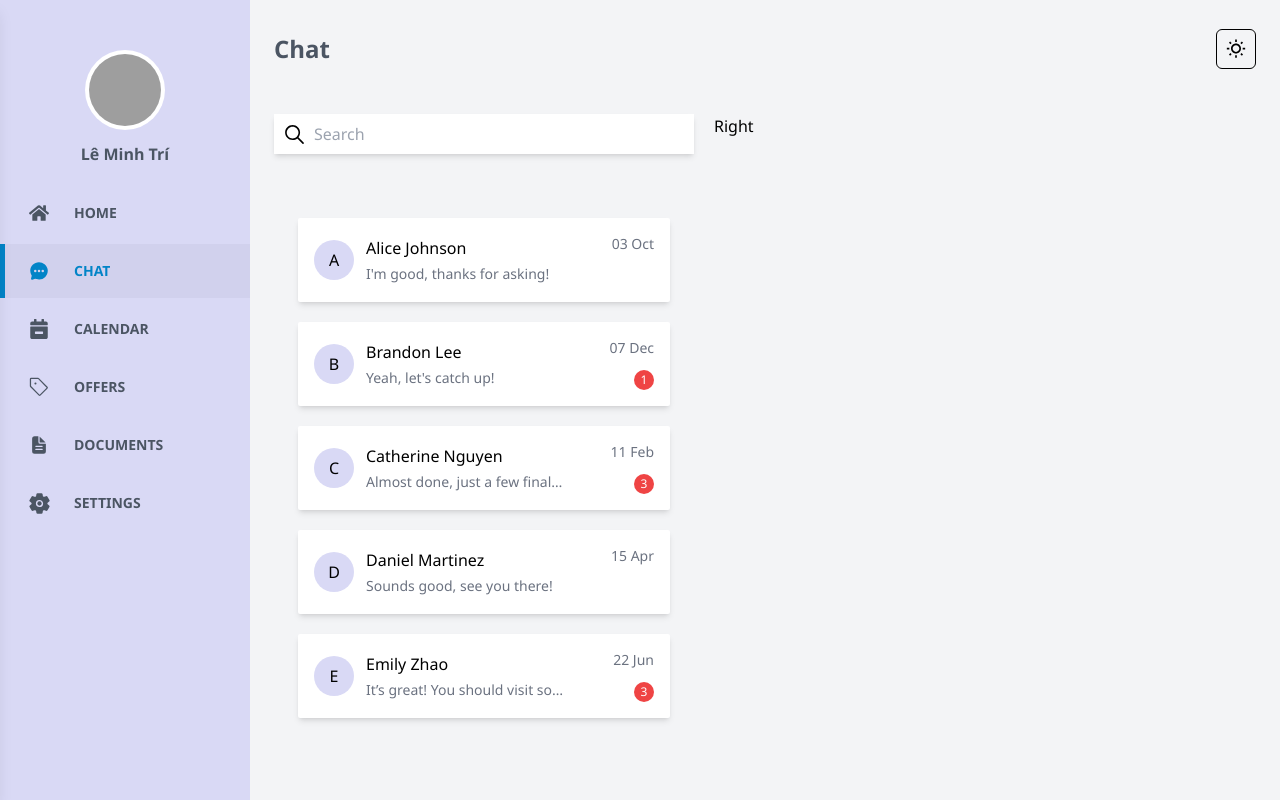
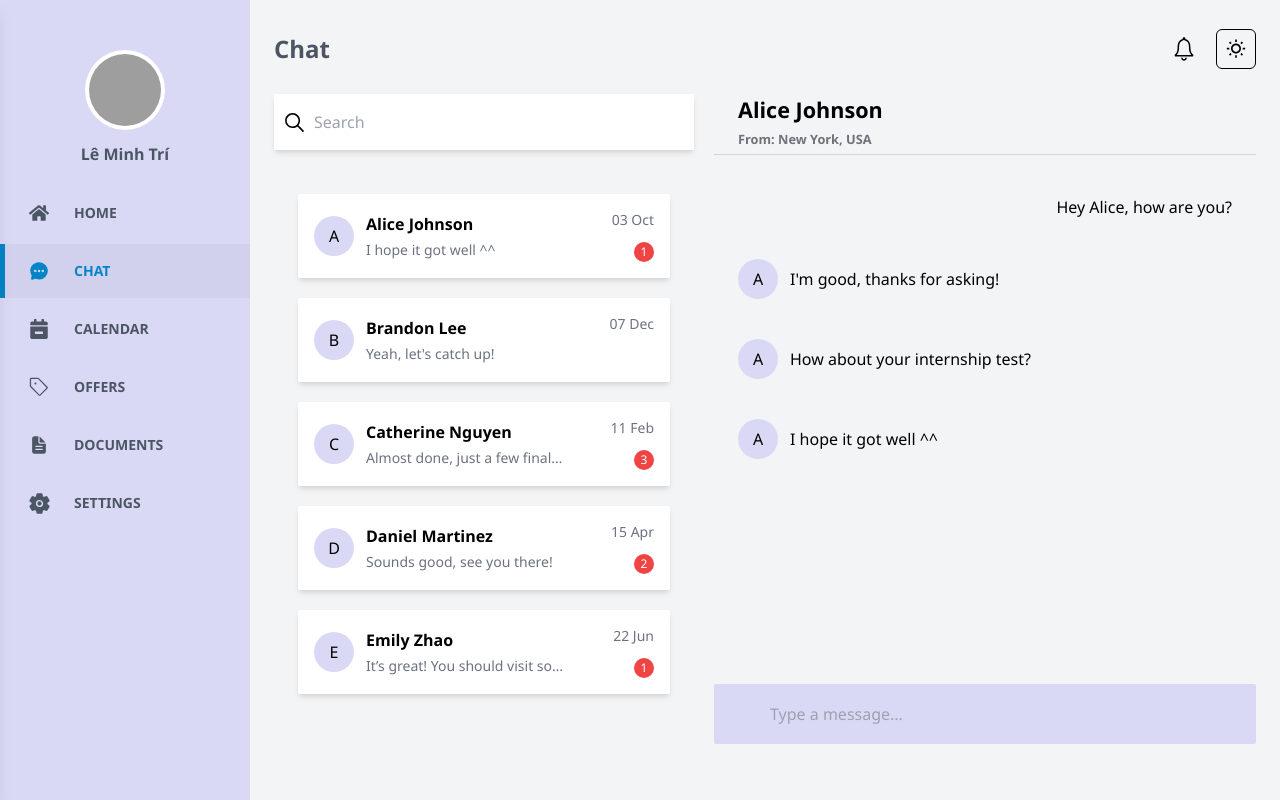
Before and after one commit to minhtrifit/nexlab-chat-app, a React (Vite) app: page /chat in a window 1280 px wide. Built offline with nearby package versions, Linux system fonts and the light colour scheme; grey boxes are pictures that could not be loaded.

Commit message:
add chat feature

```diff
--- /dev/null
+++ b/src/components/ChatBox.tsx
@@ -0,0 +1,136 @@
+import { useEffect, useRef, useState } from "react";
+import { v4 as uuidv4 } from "uuid";
+
+import { useSelector, useDispatch } from "react-redux";
+import { RootState } from "../redux/store";
+import { addChat } from "../redux/actions/chat.actions";
+
+import { CHAT_TYPE } from "../types/chat.type";
+import { USER_TYPE } from "../types/user.type";
+import { getSendAtTime } from "../utils/utils";
+
+interface PropType {
+  targetChat: { user: USER_TYPE | null; chats: CHAT_TYPE[] };
+  setTargetChat?: React.Dispatch<
+    React.SetStateAction<{
+      user: USER_TYPE | null;
+      chats: CHAT_TYPE[];
+    }>
+  >;
+}
+
+const ChatBox = (props: PropType) => {
+  const { targetChat, setTargetChat } = props;
+
+  const dispath = useDispatch();
+
+  const chatBoxref = useRef<HTMLDivElement | null>(null);
+
+  const [chatInputValue, setChatInputValue] = useState<string>("");
+
+  const currentUser = useSelector<RootState, USER_TYPE | null>(
+    (state) => state.users.currentUser
+  );
+
+  const chats = useSelector<RootState, CHAT_TYPE[]>(
+    (state) => state.chats.chats
+  );
+
+  const scrollToBottom = () => {
+    chatBoxref.current?.scrollIntoView({ behavior: "smooth" });
+  };
+
+  const handleSendChat = (e: React.FormEvent<HTMLFormElement>) => {
+    e.preventDefault();
+
+    if (currentUser?.id && targetChat?.user?.id && chatInputValue !== "") {
+      const newChat: CHAT_TYPE = {
+        id: uuidv4(),
+        fromId: currentUser?.id,
+        toId: targetChat?.user?.id,
+        message: chatInputValue,
+        sendAt: getSendAtTime(),
+      };
+
+      dispath(addChat(newChat));
+      setChatInputValue("");
+
+      // Update new target chat
+      if (setTargetChat) {
+        const newChats = targetChat?.chats;
+        newChats.push(newChat);
+
+        setTargetChat({ ...targetChat, chats: newChats });
+      }
+    }
+  };
+
+  useEffect(() => {
+    scrollToBottom();
+  }, [chats]); // Scroll end effect when add new message
+
+  return (
+    <div className="relative w-full h-[calc(100vh-150px)] flex-col gap-5">
+      <div
+        className="w-full px-6 pb-1 flex flex-col gap-1
+                    border-b border-zinc-300 dark:border-primary-gray"
+      >
+        <h1 className="text-[1.35rem] font-bold">
+          {targetChat?.user?.name ? targetChat?.user?.name : "undefined"}
+        </h1>
+        <span className="text-[0.8rem] font-semibold text-zinc-500 dark:text-zinc-400">
+          From:{" "}
+          {targetChat?.user?.location
+            ? targetChat?.user?.location
+            : "undefined"}
+        </span>
+      </div>
+      <div className="mt-10 px-6 pb-4 h-[calc(100%-160px)] overflow-y-auto flex flex-col gap-y-10">
+        {targetChat?.chats?.map((chat: CHAT_TYPE) => {
+          return (
+            <div
+              key={uuidv4()}
+              className={`w-full flex items-center ${
+                chat?.fromId === currentUser?.id
+                  ? "justify-end"
+                  : "justify-start"
+              }`}
+            >
+              <div className="flex items-center gap-3">
+                {chat?.fromId !== currentUser?.id && (
+                  <div
+                    className="w-[40px] h-[40px] rounded-full flex items-center justify-center
+                              bg-light-gray dark:bg-primary-gray"
+                  >
+                    {targetChat?.user?.name
+                      ? targetChat?.user?.name.charAt(0)
+                      : "undefined"}
+                  </div>
+                )}
+                <span>{chat?.message}</span>
+              </div>
+            </div>
+          );
+        })}
+        <div ref={chatBoxref} /> {/* Scroll target */}
+      </div>
+      <form
+        className="absolute bottom-0 w-full h-[60px]"
+        onSubmit={(e) => {
+          handleSendChat(e);
+        }}
+      >
+        <input
+          className="w-full h-full px-14 rounded-sm bg-light-gray dark:bg-primary-gray"
+          placeholder="Type a message..."
+          value={chatInputValue}
+          onChange={(e) => {
+            setChatInputValue(e.target.value);
+          }}
+        />
+      </form>
+    </div>
+  );
+};
+
+export default ChatBox;
--- a/src/components/FriendBox.tsx
+++ b/src/components/FriendBox.tsx
@@ -1,10 +1,10 @@
+import { useEffect, useState } from "react";
 import { useSelector } from "react-redux";
 import { RootState } from "../redux/store";
 
 import { USER_TYPE } from "../types/user.type";
+import { CHAT_TYPE } from "../types/chat.type";
 import { formatDate, getLastestChat } from "../utils/utils";
-import { CHAT_TYPE } from "../types/chat.type";
-import { useEffect, useState } from "react";
 
 interface PropType {
   user: USER_TYPE;
@@ -47,14 +47,16 @@ const FriendBox = (props: PropType) => {
           {user?.name ? user?.name.charAt(0) : "undefined"}
         </div>
         <div className="flex flex-col gap-1">
-          <span>{user?.name}</span>
-          <span className="max-w-[200px] truncate text-sm text-gray-500 dark:text-gray-400">
+          <span className="font-semibold hover:cursor-default">
+            {user?.name}
+          </span>
+          <span className="max-w-[200px] truncate text-sm text-gray-500 dark:text-gray-400 hover:cursor-default">
             {lastestChat?.message}
           </span>
         </div>
       </div>
       <div className="flex flex-col items-end gap-3">
-        <span className="max-w-[100px] truncate text-sm text-gray-500 dark:text-gray-400">
+        <span className="max-w-[100px] truncate text-sm text-gray-500 dark:text-gray-400 hover:cursor-default">
           {lastestChat?.sendAt ? formatDate(lastestChat?.sendAt) : "undefined"}
         </span>
         {messageCount === 0 ? (
--- /dev/null
+++ b/src/components/NotificationBtn.tsx
@@ -0,0 +1,39 @@
+import { useState } from "react";
+import { IoIosNotificationsOutline } from "react-icons/io";
+
+const NotificationBtn = () => {
+  const [isOpen, setIsOpen] = useState(false);
+
+  const toggleDropdown = () => {
+    setIsOpen((prev) => !prev);
+  };
+
+  return (
+    <div className="relative">
+      <button
+        onClick={toggleDropdown}
+        className="w-[40px] h-[40px] flex items-center justify-center
+                   focus:outline-none hover:text-zinc-500 dark:hover:text-zinc-400"
+      >
+        <IoIosNotificationsOutline size={30} />
+      </button>
+      <div
+        className={`absolute right-0 mt-2 w-[350px] bg-white dark:bg-primary-gray
+                    text-black dark:text-white rounded-md shadow-lg z-10
+                    transition-transform duration-300 ease-in-out
+                    ${
+                      isOpen
+                        ? "translate-y-0 opacity-100"
+                        : "translate-y-2 opacity-0 pointer-events-none"
+                    }`}
+        style={{ transform: isOpen ? "translateY(0)" : "translateY(-8px)" }}
+      >
+        <div className="p-4">
+          <p>Notification information</p>
+        </div>
+      </div>
+    </div>
+  );
+};
+
+export default NotificationBtn;
--- a/src/components/SearchBox.tsx
+++ b/src/components/SearchBox.tsx
@@ -25,7 +25,7 @@ const SearchBox = (props: PropType) => {
         size={25}
       />
       <input
-        className="w-full px-10 py-2 text-md shadow-md dark:bg-primary-gray
+        className="w-full px-10 py-4 text-md shadow-md dark:bg-primary-gray
                     focus:outline-none focus:ring-2 focus:ring-light-gray dark:focus:ring-sky-500"
         placeholder="Search"
         value={searchValue}
--- a/src/pages/ChatPage.tsx
+++ b/src/pages/ChatPage.tsx
@@ -5,19 +5,42 @@ import { useSelector } from "react-redux";
 import { RootState } from "../redux/store";
 
 import { USER_TYPE } from "../types/user.type";
+import { CHAT_TYPE } from "../types/chat.type";
+import { getLastestChat } from "../utils/utils";
 
 import ToggleTheme from "../components/ToggleTheme";
 import DrawerBtn from "../components/DrawerBtn";
 import SearchBox from "../components/SearchBox";
 import FriendBox from "../components/FriendBox";
+import ChatBox from "../components/ChatBox";
+import NotificationBtn from "../components/NotificationBtn";
 
 const ChatPage = () => {
+  const currentUser = useSelector<RootState, USER_TYPE | null>(
+    (state) => state.users.currentUser
+  );
+
   const friends = useSelector<RootState, USER_TYPE[]>(
     (state) => state.users.friends
   );
 
+  const chats = useSelector<RootState, CHAT_TYPE[]>(
+    (state) => state.chats.chats
+  );
+
   const [searchValue, setSearchValue] = useState<string>("");
   const [friendList, setFriendList] = useState<USER_TYPE[]>(friends);
+  const [targetChat, setTargetChat] = useState<{
+    user: USER_TYPE | null;
+    chats: CHAT_TYPE[];
+  }>({ user: null, chats: [] });
+
+  const handleTargetChat = (user: USER_TYPE) => {
+    if (currentUser?.id && user?.id) {
+      const filterChats = getLastestChat(chats, currentUser?.id, user?.id);
+      setTargetChat({ user: user, chats: filterChats });
+    }
+  };
 
   useEffect(() => {
     if (searchValue !== "") {
@@ -32,6 +55,18 @@ const ChatPage = () => {
     // eslint-disable-next-line react-hooks/exhaustive-deps
   }, [searchValue]);
 
+  useEffect(() => {
+    if (friends?.length > 1 && currentUser?.id && friends[0]?.id) {
+      const filterChats = getLastestChat(
+        chats,
+        currentUser?.id,
+        friends[0]?.id
+      );
+      setTargetChat({ user: friends[0], chats: filterChats });
+    }
+    // eslint-disable-next-line react-hooks/exhaustive-deps
+  }, [friends]);
+
   return (
     <div
       className="w-full sm:w-[calc(100%-250px)] max-h-full p-6 overflow-hidden text-black dark:text-white
@@ -44,33 +79,40 @@ const ChatPage = () => {
           </span>
         </div>
         <div className="flex items-center gap-3">
+          <NotificationBtn />
           <ToggleTheme />
           <DrawerBtn />
         </div>
       </div>
-      <div className="mt-10 w-full h-[calc(100vh-150px)] flex gap-x-5">
-        <div className="hidden lg:flex w-[30%] min-w-[420px] flex-col gap-y-10">
+      <div className="mt-5 w-full h-[calc(100vh-150px)] flex gap-x-5">
+        <div className="hidden lg:flex w-[30%] min-w-[420px] flex-col gap-y-5">
           <SearchBox
             searchValue={searchValue}
             setSearchValue={setSearchValue}
           />
           <div className="w-full max-h-full overflow-y-auto flex flex-col gap-y-5 p-6">
             {friendList?.map((friend: USER_TYPE) => {
-              const a = [0, 1, 2, 3];
-              const randomIndex = Math.floor(Math.random() * a.length);
-              const randomValue = a[randomIndex];
-
               return (
-                <FriendBox
+                <div
                   key={uuidv4()}
-                  user={friend}
-                  messageCount={randomValue}
-                />
+                  onClick={() => {
+                    handleTargetChat(friend);
+                  }}
+                >
+                  <FriendBox
+                    user={friend}
+                    messageCount={
+                      friend?.messageCount ? friend?.messageCount : 0
+                    }
+                  />
+                </div>
               );
             })}
           </div>
         </div>
-        <div className="w-[70%]">Right</div>
+        <div className="w-[100%] lg:w-[70%]">
+          <ChatBox targetChat={targetChat} setTargetChat={setTargetChat} />
+        </div>
       </div>
     </div>
   );
--- a/src/pages/HomePage.tsx
+++ b/src/pages/HomePage.tsx
@@ -1,5 +1,6 @@
 import ToggleTheme from "../components/ToggleTheme";
 import DrawerBtn from "../components/DrawerBtn";
+import NotificationBtn from "../components/NotificationBtn";
 
 const HomePage = () => {
   return (
@@ -15,6 +16,7 @@ const HomePage = () => {
           </span>
         </div>
         <div className="flex items-center gap-3">
+          <NotificationBtn />
           <ToggleTheme />
           <DrawerBtn />
         </div>
--- a/src/types/user.type.ts
+++ b/src/types/user.type.ts
@@ -2,4 +2,5 @@ export interface USER_TYPE {
   id?: string;
   name?: string;
   location?: string;
+  messageCount?: number;
 }
--- a/src/utils/utils.ts
+++ b/src/utils/utils.ts
@@ -6,26 +6,31 @@ export const FRIENDS_DATA: USER_TYPE[] = [
     id: "1a2b3c4d",
     name: "Alice Johnson",
     location: "New York, USA",
+    messageCount: 1,
   },
   {
     id: "2e3f4g5h",
     name: "Brandon Lee",
     location: "Toronto, Canada",
+    messageCount: 0,
   },
   {
     id: "3i4j5k6l",
     name: "Catherine Nguyen",
     location: "Sydney, Australia",
+    messageCount: 3,
   },
   {
     id: "4m5n6o7p",
     name: "Daniel Martinez",
     location: "London, UK",
+    messageCount: 2,
   },
   {
     id: "5q6r7s8t",
     name: "Emily Zhao",
     location: "Beijing, China",
+    messageCount: 1,
   },
 ];
 
@@ -34,35 +39,49 @@ export const CHATS_DATA = [
     id: "1001",
     fromId: "1",
     toId: "1a2b3c4d",
-    sendAt: "15/09/2024 10:00:00", // September
+    sendAt: "15/09/2024 10:00:00",
     message: "Hey Alice, how are you?",
   },
   {
     id: "1002",
     fromId: "1a2b3c4d",
     toId: "1",
-    sendAt: "03/10/2024 10:05:00", // October
+    sendAt: "03/10/2024 10:05:00",
     message: "I'm good, thanks for asking!",
+  },
+  {
+    id: "1002a",
+    fromId: "1a2b3c4d",
+    toId: "1",
+    sendAt: "03/10/2024 10:06:00",
+    message: "How about your internship test?",
+  },
+  {
+    id: "1002b",
+    fromId: "1a2b3c4d",
+    toId: "1",
+    sendAt: "03/10/2024 10:07:00",
+    message: "I hope it got well ^^",
   },
   {
     id: "1003",
     fromId: "1",
     toId: "2e3f4g5h",
-    sendAt: "22/11/2024 10:10:00", // November
+    sendAt: "22/11/2024 10:10:00",
     message: "Brandon, are you free this weekend?",
   },
   {
     id: "1004",
     fromId: "2e3f4g5h",
     toId: "1",
-    sendAt: "07/12/2024 10:15:00", // December
+    sendAt: "07/12/2024 10:15:00",
     message: "Yeah, let's catch up!",
   },
   {
     id: "1005",
     fromId: "1",
     toId: "3i4j5k6l",
-    sendAt: "19/01/2025 10:20:00", // January
+    sendAt: "19/01/2025 10:20:00",
     message: "Catherine, have you finished the project?",
   },
   {
@@ -166,9 +185,7 @@ export const getLastestChat = (
   for (let i = 0; i < chats?.length; ++i) {
     if (chats[i].fromId === fromId && chats[i].toId === toId)
       lastestChats.push(chats[i]);
-  }
 
-  for (let i = 0; i < chats?.length; ++i) {
     if (chats[i].fromId === toId && chats[i].toId === fromId)
       lastestChats.push(chats[i]);
   }
@@ -189,3 +206,19 @@ export const formatDate = (dateString: string) => {
 
   return formattedDate;
 };
+
+// Output: 03/10/2024 10:05:00
+export const getSendAtTime = () => {
+  const date = new Date();
+
+  const pad = (num: any) => String(num).padStart(2, "0");
+
+  const day = pad(date.getDate());
+  const month = pad(date.getMonth() + 1);
+  const year = date.getFullYear();
+  const hours = pad(date.getHours());
+  const minutes = pad(date.getMinutes());
+  const seconds = pad(date.getSeconds());
+
+  return `${day}/${month}/${year} ${hours}:${minutes}:${seconds}`;
+};
```
Also changed, not shown: 1 other file (tests, documents, lock files or other folders).
